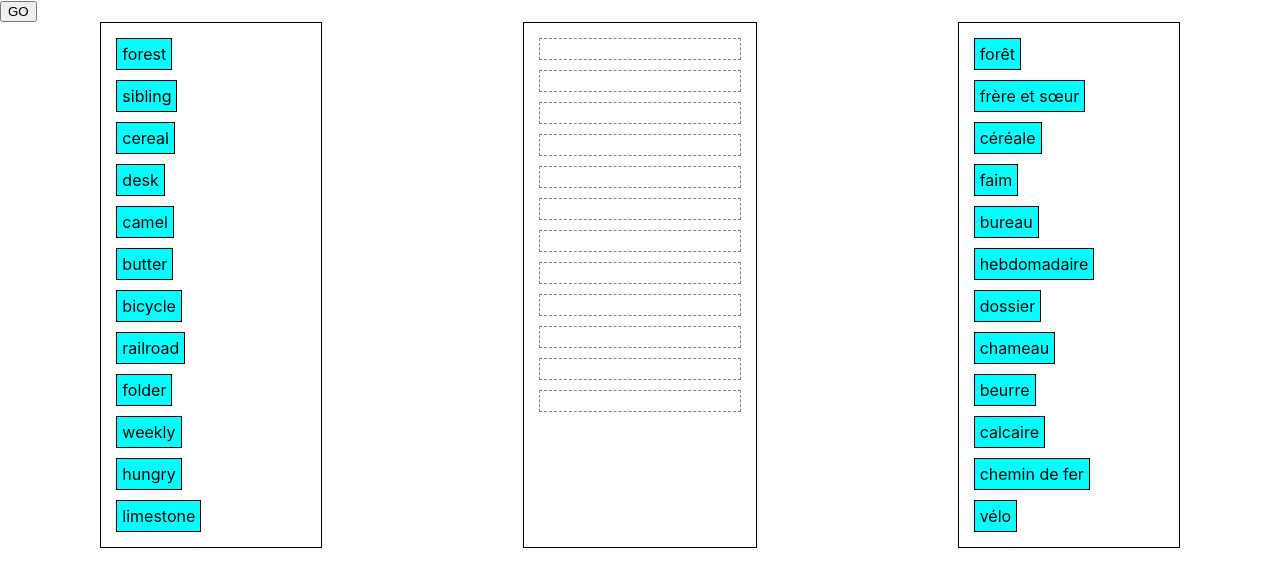
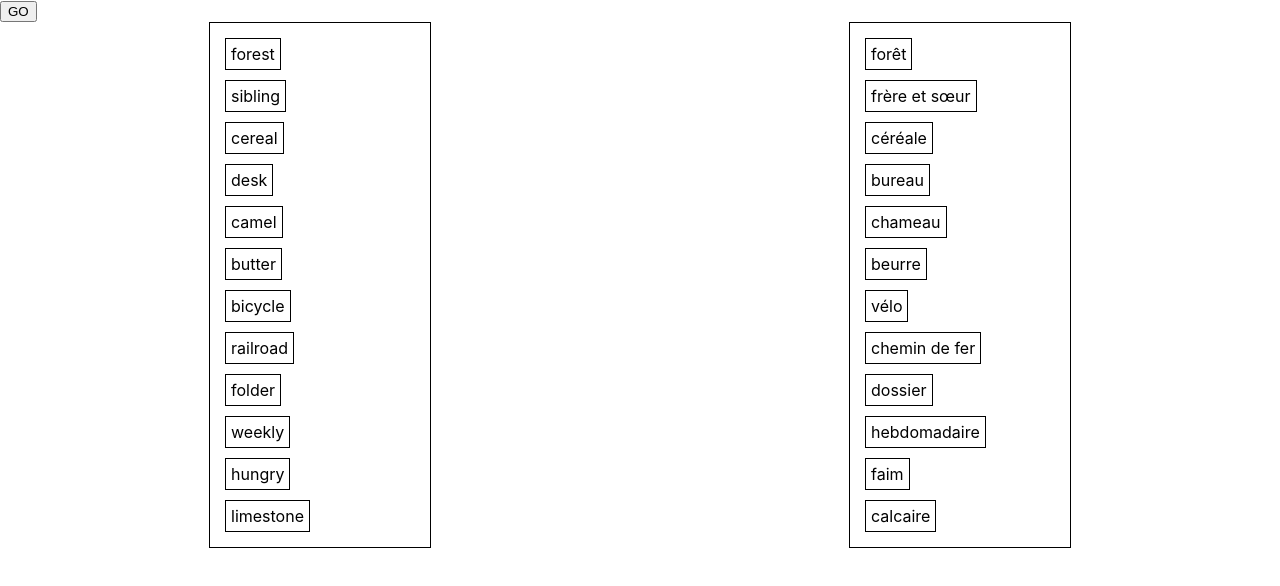
Before and after one commit to Sopkow/cascade, a React (Create React App) app: page / in a window 1280 px wide. Shown: the top 586 px of the page. Built offline with nearby package versions, Linux system fonts and the light colour scheme.

Commit message:
got line working

```diff
--- a/src/App.js
+++ b/src/App.js
@@ -1,9 +1,5 @@
-import React, { useState } from 'react';
-import { DndProvider } from 'react-dnd';
-import { HTML5Backend } from 'react-dnd-html5-backend';
+import React, { useState, useEffect } from 'react';
 import WordColumn from './WordColumn';
-import WordCard from './WordCard';
-import { useDrag } from 'react-dnd';
 
 const words = [
   { english: 'forest', french: 'forêt' },
@@ -21,67 +17,131 @@ const words = [
 ];
 
 function App() {
-  const [englishWords, setEnglishWords] = useState(words.map((w) => w.english));
-  const [frenchWords, setFrenchWords] = useState(words.map((w) => w.french).sort(() => Math.random() - 0.5));
+  const [selectedWord, setSelectedWord] = useState(null);
+  const [randomizedWords, setRandomizedWords] = useState(words);
+  const [pairedWords, setPairedWords] = useState([]);
+  const [connections, setConnections] = useState([]);
   const [buttonText, setButtonText] = useState('GO');
   const [grade, setGrade] = useState(null);
+
+  //Draw all lines once connection made between two words after getting coordinates
+  const getCoordinates = (element) => {
+    if (!element) {
+      return { x: 0, y: 0 };
+    }
+
+    const rect = element.getBoundingClientRect();
+    return {
+      x: rect.left + rect.width / 2 + window.pageXOffset,
+      y: rect.top + rect.height / 2 + window.pageYOffset,
+    };
+  };
+
+  const lines = connections.map((connection, index) => {
+      if (connection.englishWord && connection.frenchWord && connection.englishWord.element && connection.frenchWord.element) {
+        const { x: x1, y: y1 } = getCoordinates(connection.englishWord.element);
+        const { x: x2, y: y2 } = getCoordinates(connection.frenchWord.element);
+
+        return (
+          <line
+            key={index}
+            x1={x1}
+            y1={y1}
+            x2={x2}
+            y2={y2}
+            stroke={connection.color}
+            strokeWidth="2"
+            markerEnd="url(#arrow)"
+          />
+        );
+      }
+      return null;
+  });
+
+  // Handle Word Click Function
+  const handleWordClick = (word, language, wordRef) => {
+    const isPaired = pairedWords.some(
+      (pair) => pair[language + "Word"].word.index === word.index && pair.color === 'yellow'
+    );
+
+    if (selectedWord && selectedWord.language !== language) {
+      // Pairing words
+      const newPair = selectedWord.language === 'english'
+        ? { englishWord: selectedWord, frenchWord: { word, element: wordRef.current } }
+        : { englishWord: { word, element: wordRef.current }, frenchWord: selectedWord };
+
+      setConnections((prevConnections) => [
+        ...prevConnections.filter((c) => c.color !== 'cyan'),
+        { ...newPair, color: 'yellow' },
+      ]);
+      setPairedWords((prevPairedWords) => [...prevPairedWords, { ...newPair, color: 'yellow' }]);
+      setSelectedWord(null);
+    } else if (!isPaired) {
+      // Unpairing words
+      const existingPairIndex = pairedWords.findIndex(pair => (
+        pair[language + "Word"].word.index === word.index && pair[language + "Word"].language === language
+      ));
+
+      if (existingPairIndex !== -1) {
+        const updatedPairedWords = [...pairedWords];
+        updatedPairedWords.splice(existingPairIndex, 1);
+        setPairedWords(updatedPairedWords);
+      }
+
+      setSelectedWord({ word: { text: word.text, index: word.index }, language, element: wordRef.current, color: isPaired ? 'yellow' : 'cyan' });
+    }
+  };
+
 
   const handleButtonClick = () => {
     if (buttonText === 'GO') {
       setButtonText('GRADE');
       setGrade(null);
-    } else {
-      const correct = englishWords.filter((ew, i) => ew === words.find((w) => w.french === frenchWords[i]).english).length;
-      const percentage = (correct / englishWords.length) * 100;
+      const randomizedEnglish = [...words].sort(() => Math.random() - 0.5);
+      const randomizedFrench = [...words].sort(() => Math.random() - 0.5);
+      setRandomizedWords(randomizedEnglish.map((w, i) => ({ english: w.english, french: randomizedFrench[i].french })));
+    }
+    else {
+      const correct = connections.filter(
+        (c) => words.find((w) => w.english === c.englishWord).french === c.frenchWord
+      ).length;
+      const percentage = (correct / words.length) * 100;
       setGrade(percentage);
       setButtonText('GO');
     }
   };
 
-  const handleDrop = (index) => {
-    const droppedWord = frenchWords.find((w) => w.isDragging);
-    if (droppedWord) {
-      const newEnglishWords = [...englishWords];
-      newEnglishWords[index] = { ...newEnglishWords[index], french: droppedWord.word };
-      setEnglishWords(newEnglishWords);
 
-      const newFrenchWords = frenchWords.map((w) => {
-        if (w.word === droppedWord.word) {
-          return { ...w, isDragging: false };
-        }
-        return w;
-      });
-      setFrenchWords(newFrenchWords.filter((w) => w.word !== droppedWord.word));
-    }
-  };
-
-
+  // Add this useEffect hook inside your component
+  useEffect(() => {
+    console.log('App Updated pairedWords:', pairedWords); /************************************************************************************************************/
+  }, [pairedWords]);
 
   return (
     <div className="App">
       <button onClick={handleButtonClick}>{buttonText}</button>
       {grade !== null && <p>Percentage Correct: {grade.toFixed(2)}%</p>}
-      <DndProvider backend={HTML5Backend}>
-        <div style={{ display: 'flex', justifyContent: 'space-around' }}>
-          <WordColumn words={englishWords} onDrop={() => {}} />
-          <WordColumn words={englishWords} emptySlots onDrop={handleDrop} />
-          <WordColumn
-            words={frenchWords}
-            onDrop={() => {}}
-            onDragEnd={(item, dropResult) => {
-              if (!dropResult) {
-                const newFrenchWords = frenchWords.map((w) => {
-                  if (w.word === item.word) {
-                    return { ...w, isDragging: false };
-                  }
-                  return w;
-                });
-                setFrenchWords(newFrenchWords);
-              }
-            }}
-          />
-        </div>
-      </DndProvider>
+      <div style={{ display: 'flex', justifyContent: 'space-around' }}>
+        <WordColumn
+          words={randomizedWords.map((w) => w.english)}
+          onClick={handleWordClick}
+          selectedWord={selectedWord}
+          language="english"
+          connections={connections}
+          pairedWords={pairedWords}
+        />
+        <WordColumn
+          words={randomizedWords.map((w) => w.french)}
+          onClick={handleWordClick}
+          selectedWord={selectedWord}
+          language="french"
+          connections={connections}
+          pairedWords={pairedWords}
+        />
+        <svg style={{ position: 'absolute', top: 0, left: 0, width: '100%', height: '100%', pointerEvents: 'none' }}>
+          {lines}
+        </svg>
+      </div>
     </div>
   );
 }
--- a/src/WordCard.js
+++ b/src/WordCard.js
@@ -1,30 +1,24 @@
-import React from 'react';
-import { useDrag } from 'react-dnd';
+import React, { useRef } from 'react';
 
-const WordCard = ({ word, isFrench, onDragEnd }) => {
-    const [{ isDragging }, drag] = useDrag(() => ({
-      type: 'WORD',
-      item: { word, isFrench },
-      end: (item, monitor) => {
-        const dropResult = monitor.getDropResult();
-        onDragEnd(item, dropResult);
-      },
-      collect: (monitor) => ({
-        isDragging: monitor.isDragging(),
-      }),
-    }));
+const WordCard = ({ word, language, onClick, isSelected }) => {
+  console.log('WordCard isSelected:', isSelected, 'word:', word); /************************************************************************************************************/
+
+  const wordRef = useRef(null);
 
   const style = {
     border: '1px solid black',
     padding: '5px',
     margin: '5px',
-    backgroundColor: isFrench ? 'cyan' : 'white',
-    opacity: isDragging ? 0.5 : 1,
+    backgroundColor: isSelected ? (isSelected === 'cyan' ? 'cyan' : 'yellow') : 'white',
   };
 
   return (
-    <div ref={drag} style={style}>
-      {word}
+    <div
+      onClick={() => onClick(word, language, wordRef)}
+      style={style}
+      ref={wordRef}
+    >
+      {word.text}
     </div>
   );
 };
--- a/src/WordColumn.js
+++ b/src/WordColumn.js
@@ -1,20 +1,9 @@
 import React from 'react';
-import { useDrop } from 'react-dnd';
 import WordCard from './WordCard';
 
-const WordColumn = ({ words, onDrop, emptySlots, onDragEnd }) => {
-    const [{ canDrop, isOver }, drop] = useDrop(() => ({
-        accept: 'WORD',
-        drop: () => ({ name: 'WordColumn' }),
-        collect: (monitor) => ({
-            isOver: monitor.isOver(),
-            canDrop: monitor.canDrop(),
-        }),
-    }));
+const WordColumn = ({ words, onClick, selectedWord, language, connections, pairedWords }) => {
 
-    const isActive = canDrop && isOver;
-    const backgroundColor = isActive ? 'lightgreen' : 'white'
-
+    //Custom Styling for borders
     const style = {
     border: '1px solid black',
     minHeight: '100px',
@@ -23,32 +12,41 @@ const WordColumn = ({ words, onDrop, emptySlots, onDragEnd }) => {
     display: 'flex',
     flexDirection: 'column',
     alignItems: 'flex-start',
-  };
-
-  const slotStyle = {
-    border: '1px dashed gray',
-    minHeight: '20px',
-    minWidth: '200px',
-    margin: '5px',
+    position: 'relative',
   };
 
   return (
     <div style={style}>
-      {words.map((word, index) => (
-        <div key={index} style={{ display: 'flex' }}>
-          {!emptySlots && <WordCard word={word} isFrench={!emptySlots} onDragEnd={onDragEnd} />}
-          {emptySlots && (
-            <div
-              style={slotStyle}
-              onDragOver={(e) => e.preventDefault()}
-              onDrop={(e) => {
-                e.preventDefault();
-                onDrop(index);
-              }}
+      {words.map((word, index) => {
+        //Word pairing state variable, creates yellow highlight when paired
+        const isPaired = pairedWords.some(
+          (pair) =>
+            pair[language + "Word"] &&
+            pair[language + "Word"].word &&
+            pair[language + "Word"].word.index === index &&
+            pair.color === 'yellow'
+        );
+        console.log('WordColumn language:', language, 'index:', index, 'isPaired:', isPaired, 'isSelected:', selectedWord); /************************************************************************************************************/
+        return (
+            <WordCard
+                key={index}
+                word={{ text: word, index }}
+                onClick={onClick}
+                isSelected={
+                    (selectedWord && selectedWord.word && selectedWord.language === language && selectedWord.word.index === index)
+                    ? selectedWord.color
+                    : (
+                        pairedWords.some(pair => (
+                        pair[language + "Word"] && pair[language + "Word"].word.index === index && pair[language + "Word"].language === language
+                        ))
+                        ? "yellow"
+                        : null
+                    )
+                }
+                language={language}
             />
-          )}
-        </div>
-      ))}
+        );
+      })}
     </div>
   );
 };
```
Also changed, not shown: src/App.css (+13 -0 lines).
